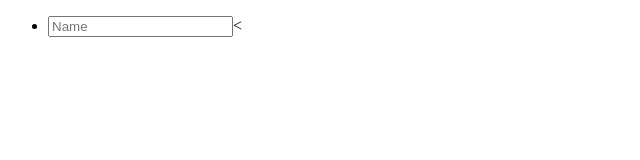
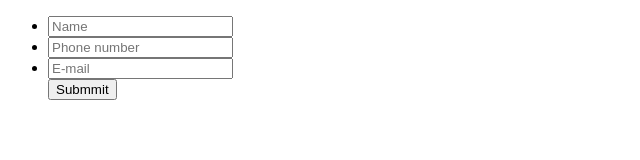
Before and after one commit to maudi07/prueba, a plain HTML site: page index.html in a window 1280 px wide. Shown: the whole page, without its empty margins (0-640 px from the left). Drawn offline with Linux system fonts and the light colour scheme.

Commit message:
Correct form input attributes and button label
Fix input attributes and button text in the form.

```diff
--- a/index.html
+++ b/index.html
@@ -14,8 +14,21 @@
         <input class="input"
           type="text"
           placeholder="Name"
-          required="--i:3;"><
+          required=""></li>
+      <li style="--i:3">
+        <input class="input"
+          placeholder="Phone number"
+          required="" name="phone">
       </li>
+      <li styk¿le="--i:2;">
+        <input class="input"
+          type="email"
+          placeholder="E-mail"
+          required=""
+          name"email"></li>
+      <button style="--i:1;">
+        Submmit
+      </button>
     </ul>
   </form>
 </body>
```
